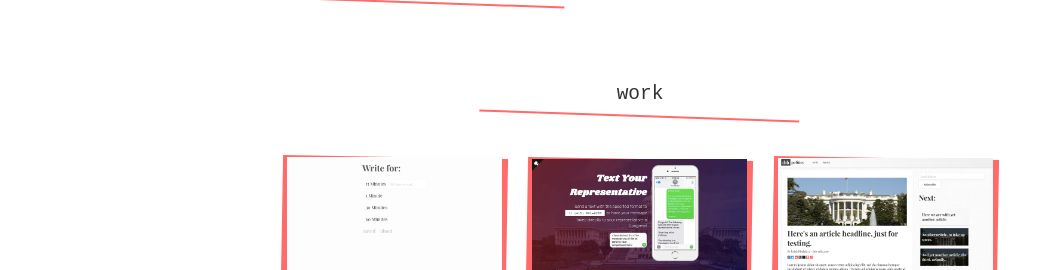
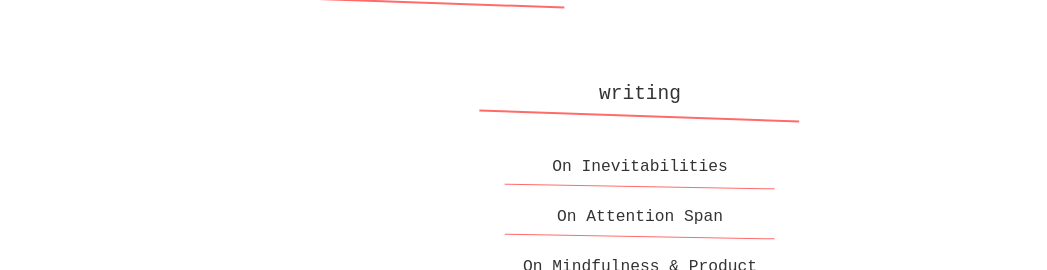
Before and after one commit to krrishd/site, a React (Create React App) app: page / in a window 1280 px wide. Shown: the part 682-952 px from the top of the page, without its empty margins (0-1047 px from the left). Built offline with nearby package versions, Linux system fonts and the light colour scheme; no server answers.

Commit message:
added writing

```diff
--- a/src/App.js
+++ b/src/App.js
@@ -1,6 +1,7 @@
 import React, { Component } from 'react';
 import Main from './Main';
 import Instagram from './Instagram';
+import Writing from './Writing';
 import Work from './Work';
 
 class App extends Component {
@@ -17,6 +18,7 @@ class App extends Component {
           <Instagram
             api='http://krish-api.herokuapp.com/api/insta' />
         </div>
+        <Writing />
         <Work api='/work.json' />
       </div>
     );
--- /dev/null
+++ b/src/Writing.js
@@ -0,0 +1,47 @@
+import React, { Component } from 'react';
+import {
+  Link,
+  browserHistory
+} from 'react-router';
+
+class Post extends Component {
+  constructor(props) {
+    super(props);
+  }
+
+  render() {
+    return (<a
+      href={this.props.link}
+      className="Post">
+      <span>{this.props.title}</span>
+    </a>);
+  }
+}
+
+class Writing extends Component {
+  constructor(props) {
+    super(props);
+
+    this.writing = [
+      { title: 'On Mindfulness & Product', link: 'http://telegra.ph/On-Mindfulness--Product-12-03' },
+      { title: 'On Attention Span', link: 'http://telegra.ph/On-Attention-Span-12-19' },
+      { title: 'On Inevitabilities', link: 'http://telegra.ph/On-Inevitabilities-02-12' }
+    ];
+
+  }
+
+  render() {
+    const posts = this.writing.map(post => {
+      return <Post link={post.link} title={post.title} />;
+    }).reverse();
+
+    return (
+      <div className="Writing">
+        <h2 className="header"><span>writing</span></h2>
+        {posts}
+      </div>
+    )
+  }
+}
+
+export default Writing;
--- a/src/index.css
+++ b/src/index.css
@@ -205,7 +205,8 @@ a > * {
   width: 100%;
 }
 
-.Work .header {
+.Work .header,
+.Writing .header {
   margin: 30px auto;
   border-top: none;
 }
@@ -254,6 +255,23 @@ footer {
 
 footer b {
   color: #FF6A6A;
+}
+
+.Post {
+  display: block;
+  background: none;
+  color: rgba(0,0,0,.8);
+  border-bottom: 1px solid #FF6A6A;
+  margin: 10px auto;
+  text-align: center;
+  width: 250px;
+  padding: 10px;
+  font-size: 1.25em;
+}
+
+.Post:hover {
+  transition: .1s;
+  color: #ff0505;
 }
 
 @media (max-width: 400px) {
```
